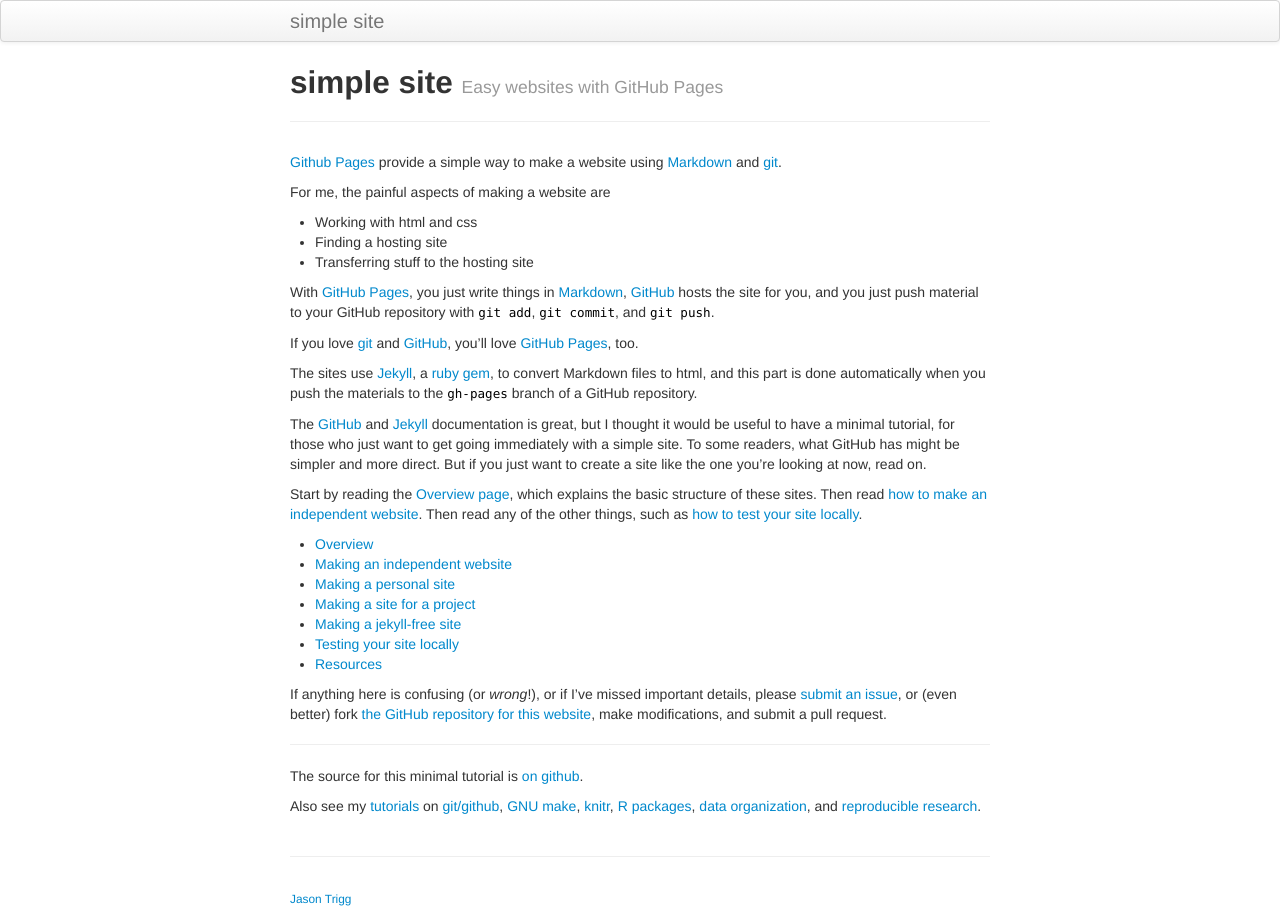
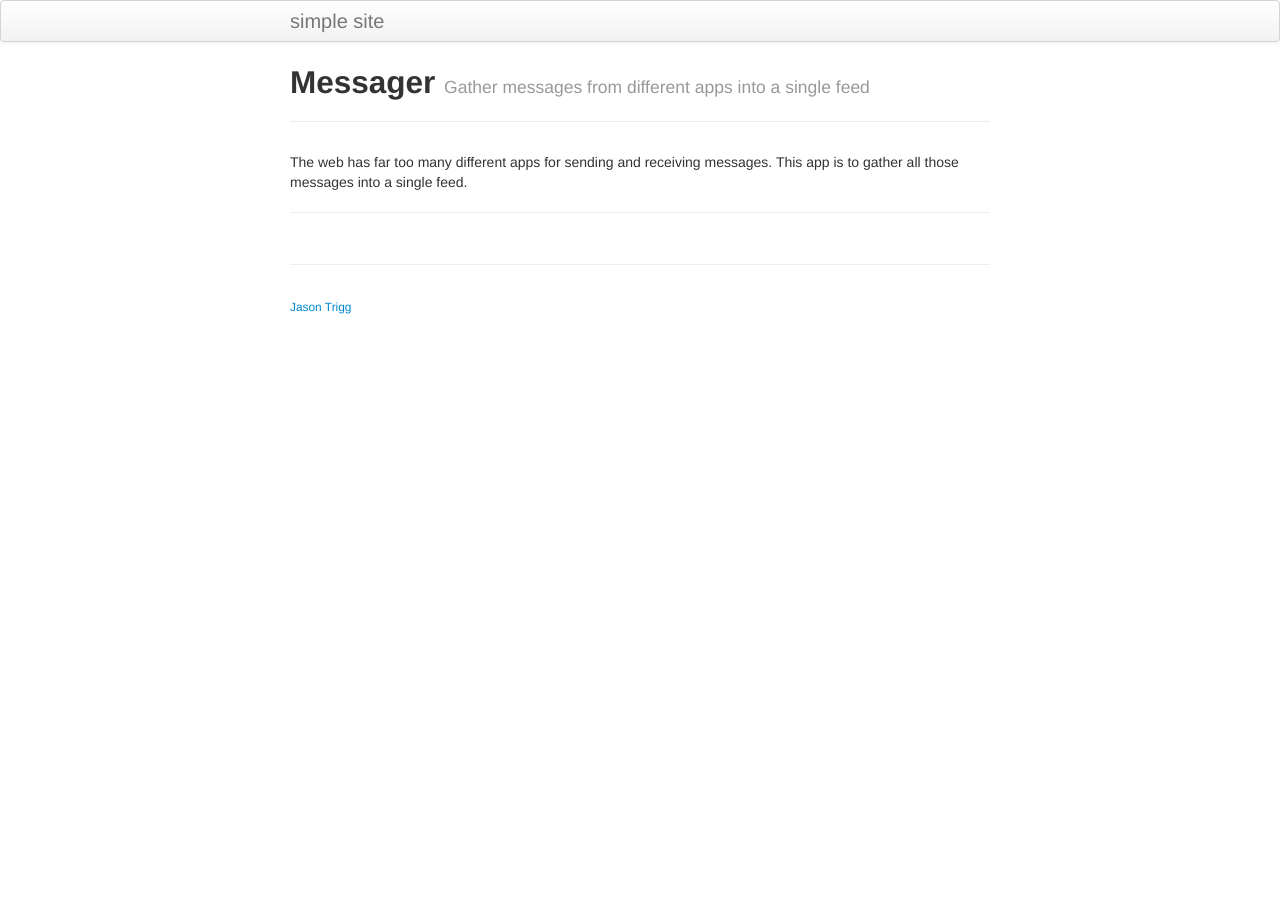
Before and after one commit to jasontrigg0/messager, a Jekyll site: the page built from index.md, in a window 1280 px wide. Built offline with Jekyll 4.4.1, drawn with Linux system fonts in a browser that asks for light colours.

Commit message:
Change text

```diff
--- a/index.md
+++ b/index.md
@@ -1,72 +1,10 @@
 ---
 layout: page
-title: simple site
-tagline: Easy websites with GitHub Pages
+title: Messager
+tagline: Gather messages from different apps into a single feed
 description: Minimal tutorial on making a simple website with GitHub Pages
 ---
 
-[Github Pages](https://pages.github.com) provide a simple way to make a
-website using
-[Markdown](https://daringfireball.net/projects/markdown/) and
-[git](https://git-scm.com).
-
-For me, the painful aspects of making a website are
-
-- Working with html and css
-- Finding a hosting site
-- Transferring stuff to the hosting site
-
-With [GitHub Pages](https://pages.github.com), you just write things in
-[Markdown](https://daringfireball.net/projects/markdown/),
-[GitHub](https://github.com) hosts the site for you, and you just push
-material to your GitHub repository with `git add`, `git commit`, and
-`git push`.
-
-If you love [git](https://git-scm.com/) and
-[GitHub](https://github.com), you'll love
-[GitHub Pages](https://pages.github.com), too.
-
-The sites use [Jekyll](https://jekyllrb.com/), a
-[ruby](https://www.ruby-lang.org/en/) [gem](https://rubygems.org/), to
-convert Markdown files to html, and this part is done
-automatically when you push the materials to the `gh-pages` branch
-of a GitHub repository.
-
-The [GitHub](https://pages.github.com) and
-[Jekyll](https://jekyllrb.com) documentation is great, but I thought it
-would be useful to have a minimal tutorial, for those who just want to
-get going immediately with a simple site. To some readers, what GitHub
-has might be simpler and more direct.  But if you just want to create
-a site like the one you're looking at now, read on.
-
-Start by reading the [Overview page](pages/overview.html), which
-explains the basic structure of these sites. Then read
-[how to make an independent website](pages/independent_site.html). Then
-read any of the other things, such as
-[how to test your site locally](pages/local_test.html).
-
-- [Overview](pages/overview.html)
-- [Making an independent website](pages/independent_site.html)
-- [Making a personal site](pages/user_site.html)
-- [Making a site for a project](pages/project_site.html)
-- [Making a jekyll-free site](pages/nojekyll.html)
-- [Testing your site locally](pages/local_test.html)
-- [Resources](pages/resources.html)
-
-If anything here is confusing (or _wrong_!), or if I've missed
-important details, please
-[submit an issue](https://github.com/kbroman/simple_site/issues), or (even
-better) fork [the GitHub repository for this website](https://github.com/kbroman/simple_site),
-make modifications, and submit a pull request.
+The web has far too many different apps for sending and receiving messages. This app is to gather all those messages into a single feed.
 
 ---
-
-The source for this minimal tutorial is [on github](https://github.com/kbroman/simple_site).
-
-Also see my [tutorials](http://kbroman.org/pages/tutorials) on
-[git/github](http://kbroman.org/github_tutorial),
-[GNU make](http://kbroman.org/minimal_make),
-[knitr](http://kbroman.org/knitr_knutshell),
-[R packages](http://kbroman.org/pkg_primer),
-[data organization](http://kbroman.org/dataorg),
-and [reproducible research](http://kbroman.org/steps2rr).
```
